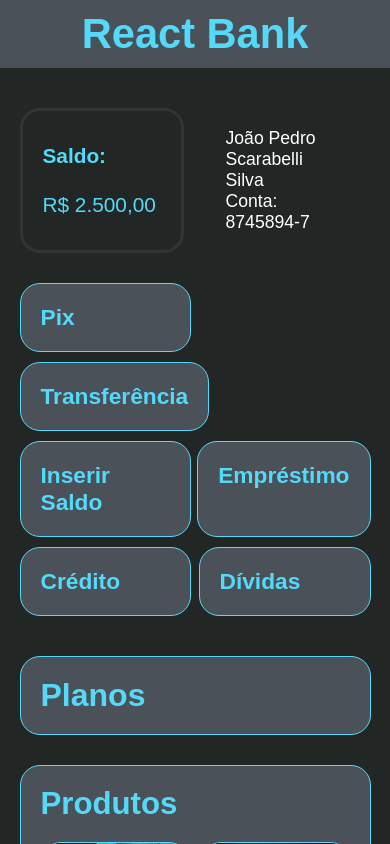
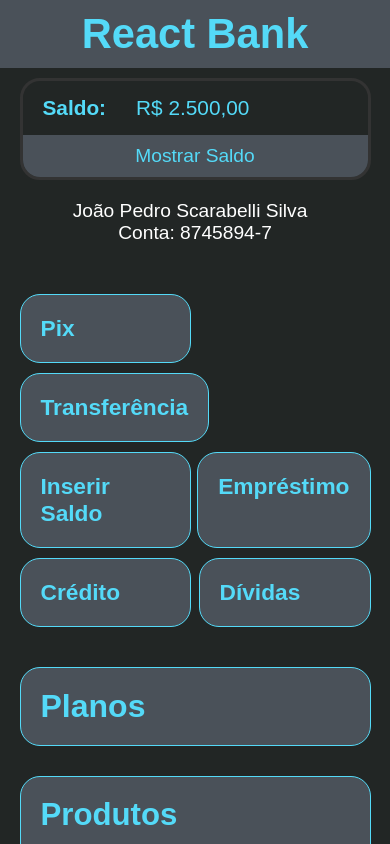
Before and after one commit to JPSS14/react-bank, a Next.js app: page / in a window 390 px wide. Shown: the top 844 px of the page. Built offline with nearby package versions, Linux system fonts and the light colour scheme.

Commit message:
react-bank UPDATE 15: Added interactive button to the Header component and redifine your responsive size

```diff
--- a/src/components/Balance.tsx
+++ b/src/components/Balance.tsx
@@ -9,6 +9,9 @@ export function Balance(){
                 <div>
                     <p>R$ 2.500,00</p>
                 </div>
+                <div className={style.mainBalanceShow}>
+                    Mostrar Saldo
+                </div>
             </div>
     );
 }
--- a/src/styles/Balance.module.scss
+++ b/src/styles/Balance.module.scss
@@ -3,25 +3,44 @@
 .mainBalance{
     display: flex;
     flex-wrap: wrap;
-    flex-basis: 47%;
+    flex-basis: 60%;
     align-items: center;
     margin-top: 30px;
     border: solid 3px #333;
     color: $blue;
-    padding: 20px;
     border-radius: 20px;
+    overflow: hidden;
+
+    header{
+        margin: 15px 20px;
+    }
 
     h1{
         font-size: 1.6em;
-        margin-right: 10px;
     }
     p{
         font-size: 1.6em;
+        margin-left: 10px;
+    }
+
+    .mainBalanceShow{
+        flex-basis: 100%;
+        background: $main;
+        padding: 10px;
+        text-align: center;
+        font-size: 1.2em;
+    }
+    .mainBalanceShow:hover{
+        background: $blue;
+        color: $dark;
+        cursor: pointer;
     }
 }
 
 @media (max-width: 646px){
     .mainBalance{
+        flex-basis: 100%;
+        margin: 0px auto;
         h1{
             font-size: 1.3em;
         }
@@ -30,3 +49,10 @@
         }
     }
 }
+
+@media (max-width: 967px){
+    .mainBalance{
+        flex-basis: 100%;
+        margin: 0px auto;
+    }
+}
--- a/src/styles/Profile.module.scss
+++ b/src/styles/Profile.module.scss
@@ -1,7 +1,7 @@
 .mainProfile{
     display: flex;
     flex-wrap: wrap;
-    flex-basis: 47%;
+    flex-basis: 40%;
     margin-top: 30px;
     padding: 20px;
     border-radius: 20px;
@@ -18,7 +18,19 @@
 @media (max-width: 646px){
     .mainProfile{
         p{
-            font-size: 1.1em;
+            font-size: 1.2em;
         }
     }
 }
+
+@media (max-width: 967px){
+    .mainProfile{
+        flex-basis: 100%;
+        justify-content: center;
+        margin: 0 auto;
+        p{
+            flex-basis: 100%;
+            text-align: center;
+        }
+    }
+}
```
